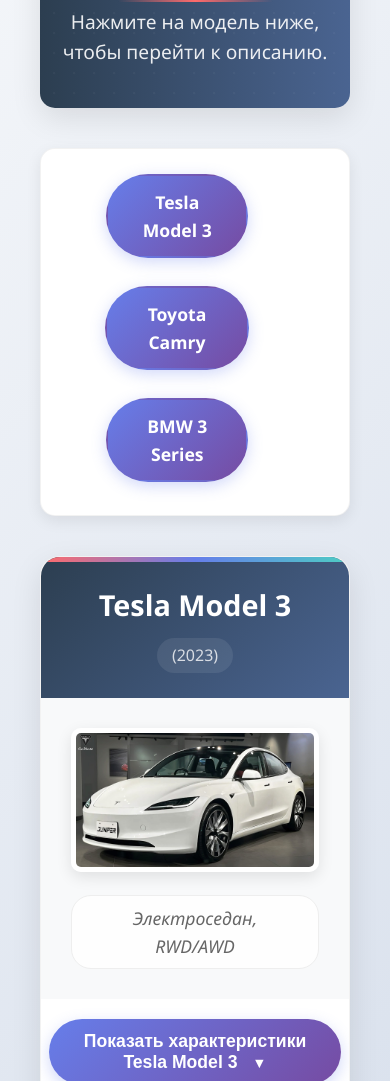
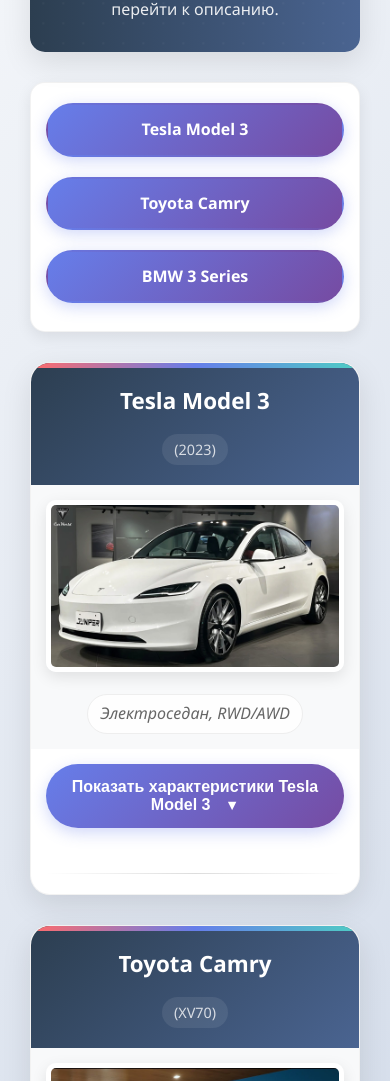
Before and after one commit to MrMuhammad123q123q/car-catalog, a plain HTML site: page index.html in a window 390 px wide. Shown: the part 181-1262 px from the top of the page. Drawn offline with Linux system fonts and the light colour scheme.

Commit message:
Add files via upload

```diff
--- a/index.html
+++ b/index.html
@@ -31,7 +31,7 @@
         /* ===== ШАПКА ===== */
         header {
             text-align: center;
-            padding: 40px 0;
+            padding: 40px 20px;
             margin-bottom: 40px;
             background: linear-gradient(to right, #2c3e50, #4a6491);
             color: white;
@@ -95,7 +95,7 @@
         /* ===== НАВИГАЦИЯ ===== */
         nav {
             background: white;
-            padding: 25px;
+            padding: 25px 20px;
             border-radius: 15px;
             margin-bottom: 40px;
             box-shadow: 0 5px 15px rgba(0, 0, 0, 0.08);
@@ -105,14 +105,14 @@
         nav ul {
             display: flex;
             justify-content: center;
-            gap: 20px;
+            gap: 15px;
             list-style: none;
             flex-wrap: wrap;
         }
 
         nav a {
             display: inline-block;
-            padding: 12px 28px;
+            padding: 12px 24px;
             background: linear-gradient(135deg, #667eea 0%, #764ba2 100%);
             color: white;
             text-decoration: none;
@@ -124,6 +124,8 @@
             border: 2px solid transparent;
             position: relative;
             overflow: hidden;
+            text-align: center;
+            min-width: 200px;
         }
 
         nav a::before {
@@ -182,12 +184,15 @@
         article h2 {
             background: linear-gradient(135deg, #2c3e50, #4a6491);
             color: white;
-            padding: 25px 30px;
+            padding: 20px;
             margin: 0;
             font-size: 1.8rem;
             display: flex;
             justify-content: space-between;
             align-items: center;
+            flex-wrap: wrap;
+            text-align: center;
+            gap: 10px;
         }
 
         .car-year {
@@ -197,11 +202,12 @@
             padding: 5px 15px;
             border-radius: 20px;
             font-weight: normal;
+            white-space: nowrap;
         }
 
         /* ===== ИЗОБРАЖЕНИЯ ===== */
         figure {
-            padding: 30px;
+            padding: 20px;
             text-align: center;
             background: #f8f9fa;
             margin: 0;
@@ -226,30 +232,34 @@
             font-style: italic;
             color: #666;
             font-size: 1.1rem;
-            padding: 8px 20px;
+            padding: 8px 15px;
             background: rgba(255, 255, 255, 0.9);
             display: inline-block;
             border-radius: 20px;
             border: 1px solid #eee;
+            max-width: 90%;
+            word-break: break-word;
         }
 
         /* ===== КНОПКА ПОКАЗАТЬ ХАРАКТЕРИСТИКИ ===== */
         .show-specs-btn {
             display: block;
-            width: 90%;
+            width: calc(100% - 40px);
             margin: 20px auto 30px;
-            padding: 15px 30px;
+            padding: 15px 20px;
             background: linear-gradient(135deg, #667eea 0%, #764ba2 100%);
             color: white;
             border: none;
             border-radius: 50px;
-            font-size: 1.2rem;
+            font-size: 1.1rem;
             font-weight: 600;
             cursor: pointer;
             transition: all 0.3s ease;
             box-shadow: 0 5px 15px rgba(102, 126, 234, 0.3);
             position: relative;
             overflow: hidden;
+            text-align: center;
+            word-break: break-word;
         }
 
         .show-specs-btn:hover {
@@ -274,22 +284,22 @@
             max-height: 0;
             overflow: hidden;
             transition: max-height 0.5s ease-out;
-            padding: 0 30px;
+            padding: 0 20px;
         }
 
         .specs-container.show {
             max-height: 5000px;
-            padding: 0 30px 30px;
+            padding: 0 20px 20px;
         }
 
         article h3 {
-            padding: 25px 30px 15px;
+            padding: 20px 0 15px;
             color: #2c3e50;
             font-size: 1.5rem;
             display: flex;
             align-items: center;
             gap: 10px;
-            margin-bottom: 20px;
+            margin-bottom: 15px;
             border-bottom: 2px solid #eee;
         }
 
@@ -307,6 +317,7 @@
             border-radius: 10px;
             overflow: hidden;
             box-shadow: 0 3px 10px rgba(0, 0, 0, 0.05);
+            table-layout: fixed;
         }
 
         .specs-table tr {
@@ -335,9 +346,10 @@
         }
 
         .specs-table td {
-            padding: 14px 20px;
+            padding: 14px 15px;
             border-bottom: 1px solid #eee;
             vertical-align: top;
+            word-break: break-word;
         }
 
         .specs-table td:first-child {
@@ -376,8 +388,8 @@
         .specs-mobile .spec-item {
             display: flex;
             flex-direction: column;
-            padding: 15px;
-            margin-bottom: 10px;
+            padding: 12px;
+            margin-bottom: 8px;
             background: #f8f9fa;
             border-radius: 10px;
             border-left: 4px solid #667eea;
@@ -387,12 +399,13 @@
             font-weight: 600;
             color: #2c3e50;
             margin-bottom: 5px;
-            font-size: 1.1rem;
+            font-size: 1rem;
         }
 
         .specs-mobile .spec-value {
             color: #555;
-            font-size: 1rem;
+            font-size: 0.95rem;
+            word-break: break-word;
         }
 
         /* TESLA ДЛЯ МОБИЛЬНЫХ */
@@ -410,13 +423,13 @@
             border: none;
             height: 1px;
             background: linear-gradient(to right, transparent, #ddd, transparent);
-            margin: 30px;
+            margin: 25px 20px;
         }
 
         /* ===== ФУТЕР ===== */
         footer {
             text-align: center;
-            padding: 30px;
+            padding: 25px 20px;
             margin-top: 50px;
             color: #666;
             font-size: 0.9rem;
@@ -428,30 +441,88 @@
 
         /* ===== АДАПТИВНОСТЬ ===== */
         @media (max-width: 768px) {
+            body {
+                padding: 15px;
+            }
+
+            .container {
+                padding: 0 15px;
+            }
+
             h1 {
                 font-size: 2.2rem;
+                letter-spacing: 1px;
+            }
+
+            header {
+                padding: 30px 15px;
+                margin-bottom: 30px;
+            }
+
+            nav {
+                padding: 20px 15px;
+                margin-bottom: 30px;
             }
 
             nav ul {
                 flex-direction: column;
-                align-items: center;
+                align-items: stretch;
+                gap: 12px;
             }
 
             nav a {
-                width: 80%;
-                text-align: center;
+                width: 100%;
+                min-width: unset;
+                padding: 12px 20px;
+                font-size: 1rem;
             }
 
             article h2 {
                 flex-direction: column;
                 gap: 10px;
                 text-align: center;
+                justify-content: center;
+                padding: 20px 15px;
+                font-size: 1.6rem;
+            }
+
+            .car-year {
+                margin-left: 0;
+                margin-top: 5px;
+            }
+
+            figure {
+                padding: 15px;
+            }
+
+            figcaption {
+                font-size: 1rem;
+                padding: 6px 12px;
             }
 
             .show-specs-btn {
-                width: 95%;
-                padding: 12px 20px;
-                font-size: 1.1rem;
+                width: calc(100% - 30px);
+                padding: 14px 18px;
+                font-size: 1rem;
+                margin: 15px auto 25px;
+            }
+
+            .specs-container {
+                padding: 0 15px;
+            }
+
+            .specs-container.show {
+                padding: 0 15px 15px;
+            }
+
+            article h3 {
+                padding: 18px 0 12px;
+                font-size: 1.3rem;
+                margin-bottom: 12px;
+            }
+
+            hr {
+                margin: 20px 15px;
             }
 
             /* НА МОБИЛЬНЫХ ПОКАЗЫВАЕМ МОБИЛЬНЫЙ ВИД */
@@ -461,6 +532,25 @@
 
             .specs-mobile {
                 display: block;
+            }
+        }
+
+        @media (max-width: 480px) {
+            h1 {
+                font-size: 1.8rem;
+            }
+
+            .subtitle {
+                font-size: 1rem;
+            }
+
+            article h2 {
+                font-size: 1.4rem;
+            }
+
+            .car-year {
+                font-size: 0.9rem;
+                padding: 4px 12px;
             }
         }
 
```
